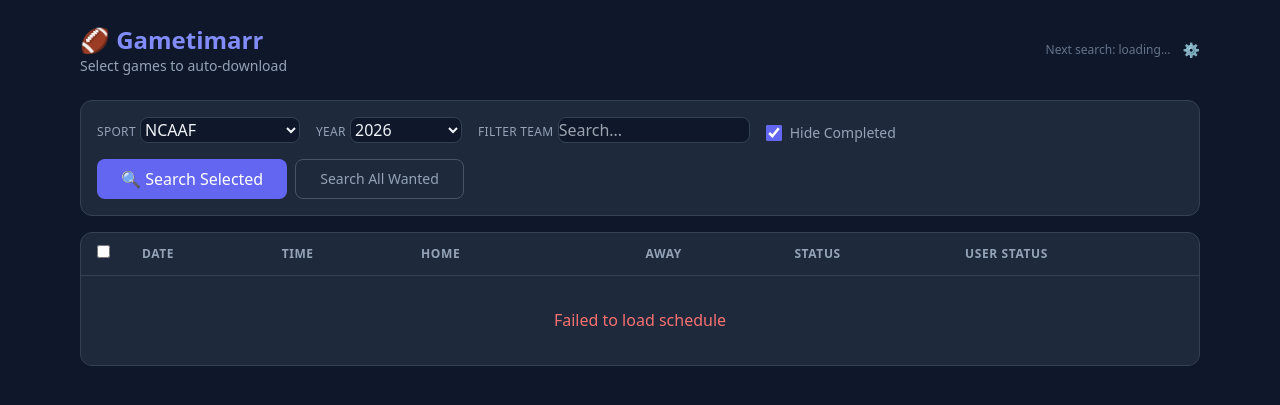
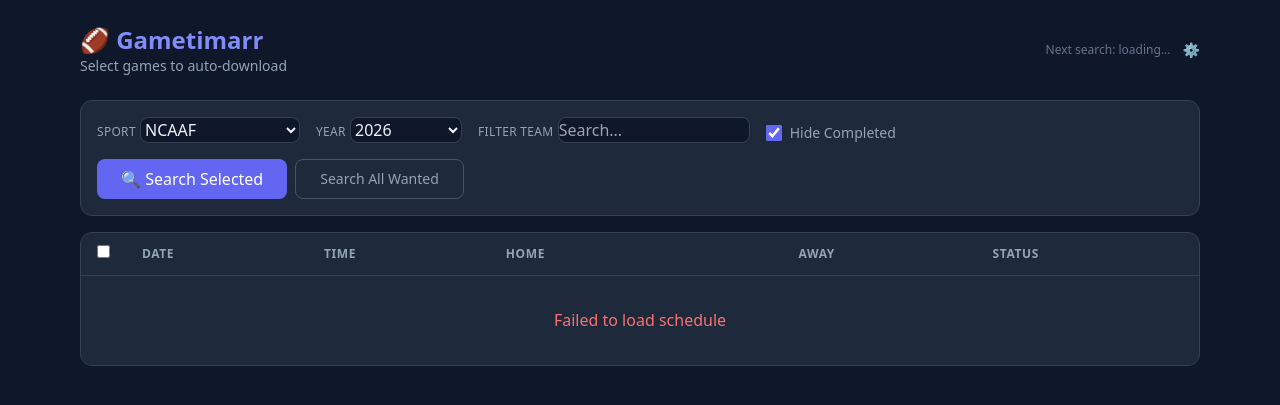
Before and after one commit to PLEXEUM/gametimarr, a FastAPI app: page / in a window 1280 px wide. Shown: the top 405 px of the page. Run offline with FastAPI, Linux system fonts and the light colour scheme; data that the repository does not hold is empty; parts of the project's set-up code (start-up, migrations or seed data) failed here and were passed over; some libraries are stand-ins or nearby versions.

Commit message:
Remove User Status column from schedule table

```diff
--- a/app/web/templates/index.html
+++ b/app/web/templates/index.html
@@ -98,7 +98,6 @@
                         <th></th>
                         <th>Away</th>
                         <th>Status</th>
-                        <th>User Status</th>
                     </tr>
                 </thead>
                 <tbody id="schedule-body">
@@ -275,7 +274,6 @@ function renderSchedule(games) {
             <td class="text-slate-500 text-sm">vs</td>
             <td class="font-medium">${g.away}</td>
             <td>${statusBadge(g.status)}</td>
-            <td>${userStatusBadge(g.user_status)}</td>
         </tr>
     `).join('');
 }
@@ -284,12 +282,6 @@ function statusBadge(status) {
     const labels = { 'Scheduled': '📅 Scheduled', 'Completed': '✅ Completed', 'Postponed': '⏳ Postponed', 'Canceled': '❌ Canceled' };
     const classes = { 'Scheduled': 'badge-scheduled', 'Completed': 'badge-completed', 'Postponed': 'badge-postponed', 'Canceled': 'badge-postponed' };
     return `<span class="${classes[status] || 'badge-scheduled'}">${labels[status] || status}</span>`;
-}
-
-function userStatusBadge(status) {
-    const labels = { wanted: '⬜ Wanted', requested: '⏳ Searching', downloaded: '✅ Downloaded' };
-    const classes = { wanted: 'badge-wanted', requested: 'badge-requested', downloaded: 'badge-downloaded' };
-    return `<span class="${classes[status] || 'badge-wanted'}">${labels[status] || 'Wanted'}</span>`;
 }
 
 function filterGames() { renderSchedule(currentGames); }
```
